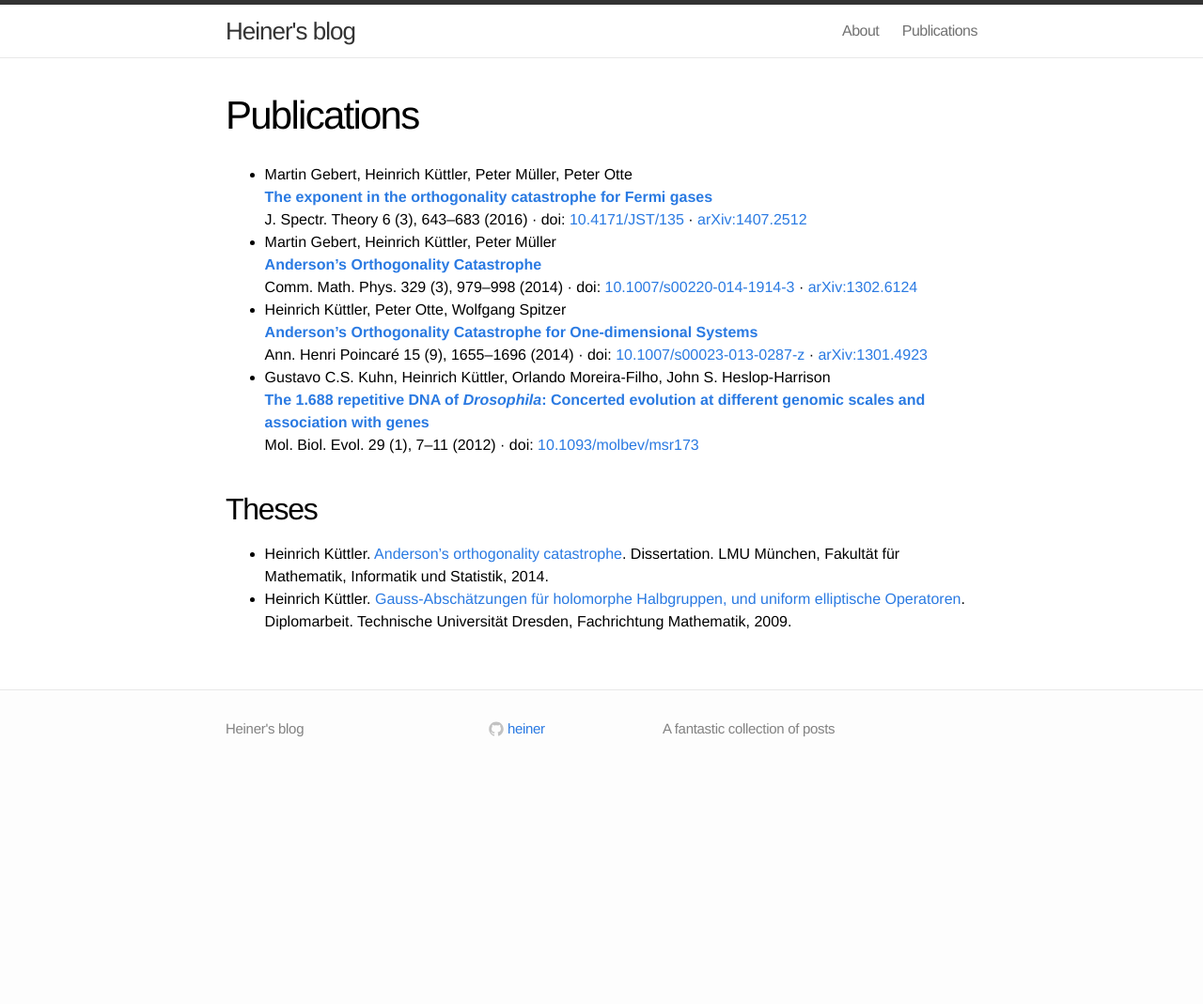
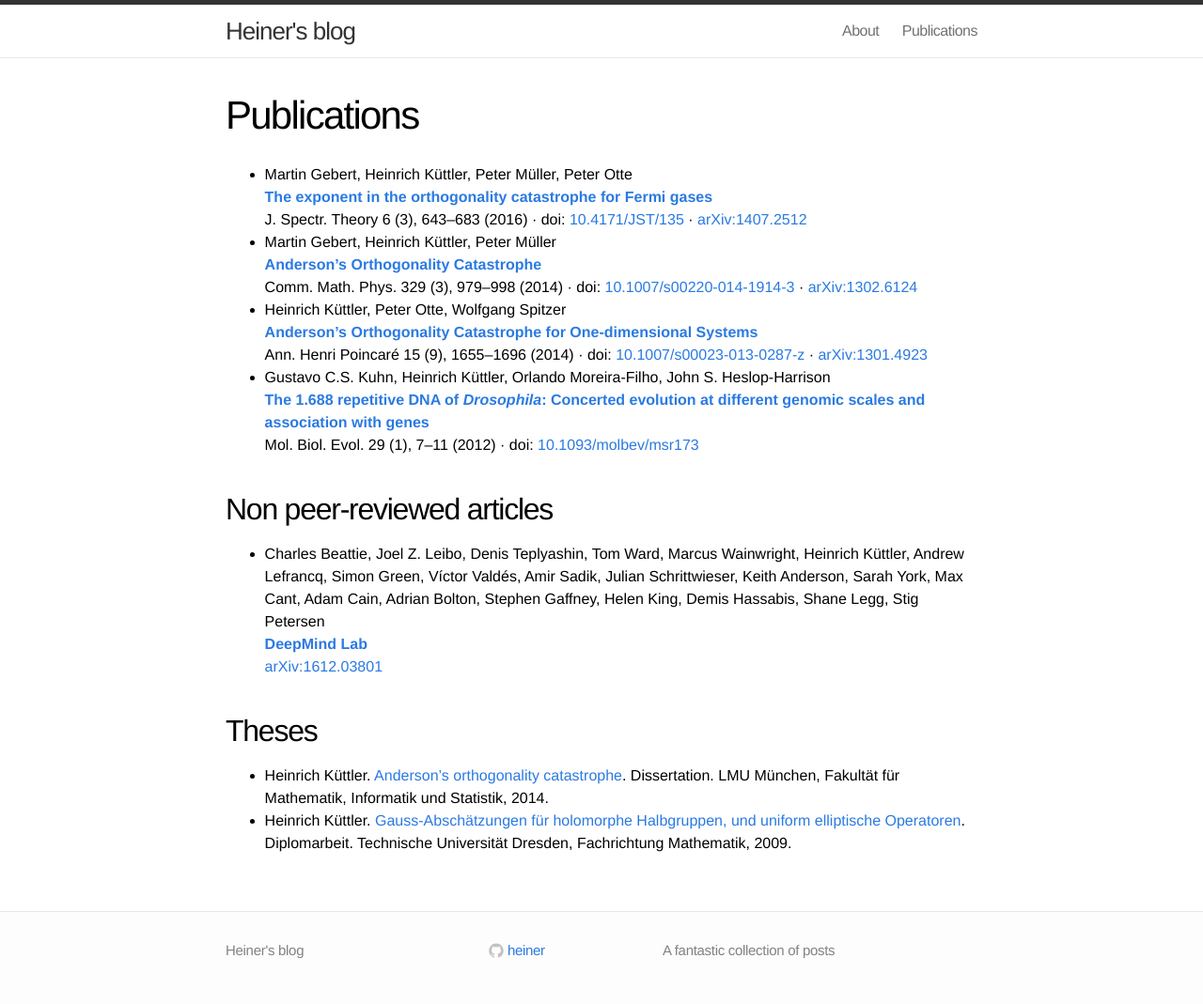
Before and after one commit to heiner/heiner.github.com, a Jekyll site: the page built from publications.md, in a window 1280 px wide. Shown: the whole page at 94% size. Built offline with Jekyll 4.4.1, drawn with Linux system fonts in a browser that asks for light colours; before the commit the page ends 900 px from its top, so only the background shows below that.

Commit message:
Added DeepMind Lab paper

```diff
--- a/publications.md
+++ b/publications.md
@@ -26,6 +26,14 @@ permalink: /publications/
 
     Mol. Biol. Evol. 29 (1), 7--11 (2012) &middot; doi: [10.1093/molbev/msr173](http://dx.doi.org/10.1093/molbev/msr173)
 
+## Non peer-reviewed articles
+
+*   Charles Beattie, Joel Z. Leibo, Denis Teplyashin, Tom Ward, Marcus Wainwright, Heinrich Küttler, Andrew Lefrancq, Simon Green, Víctor Valdés, Amir Sadik, Julian Schrittwieser, Keith Anderson, Sarah York, Max Cant, Adam Cain, Adrian Bolton, Stephen Gaffney, Helen King, Demis Hassabis, Shane Legg, Stig Petersen
+
+    [**DeepMind Lab**](https://arxiv.org/abs/1612.03801)
+
+    [arXiv:1612.03801](https://arxiv.org/abs/1612.03801)
+
 ## Theses
 
 *   Heinrich Küttler. [Anderson's orthogonality catastrophe](http://edoc.ub.uni-muenchen.de/17442/). Dissertation. LMU München, Fakultät für Mathematik, Informatik und Statistik, 2014.
```
